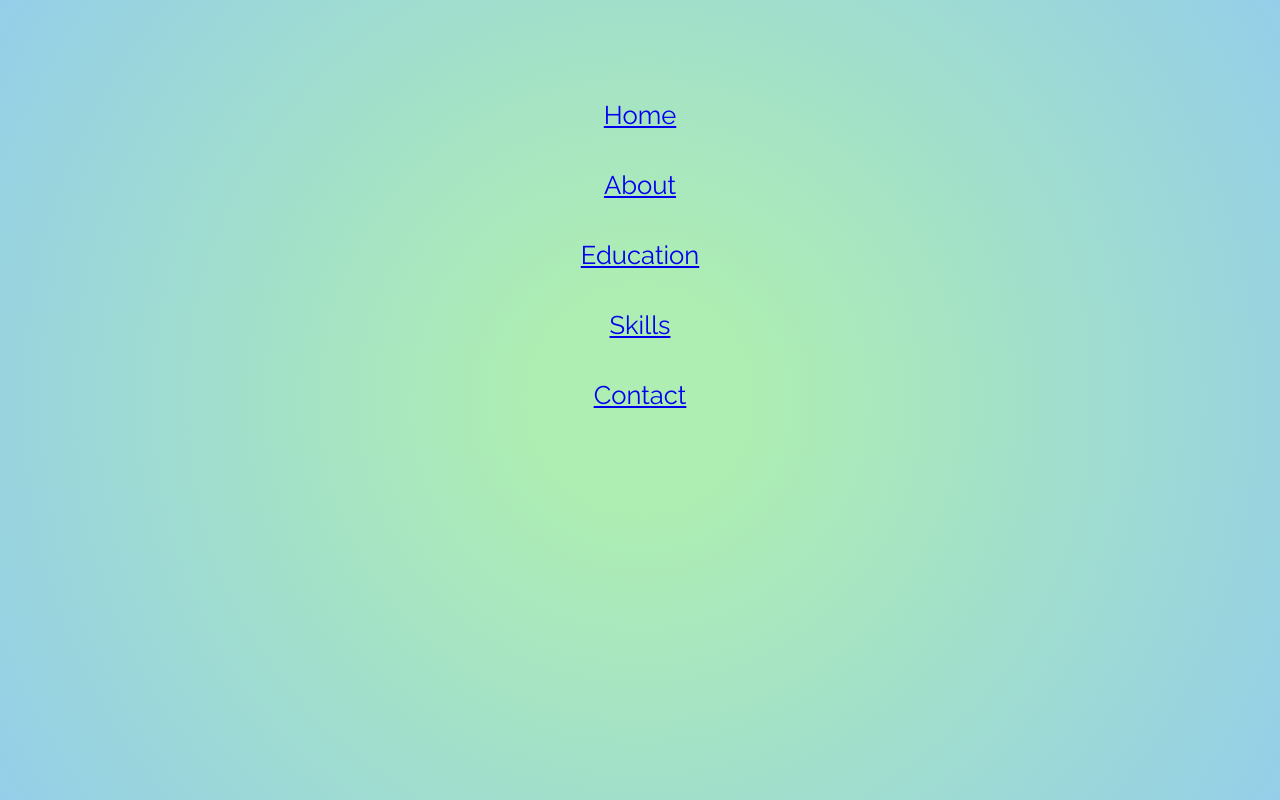
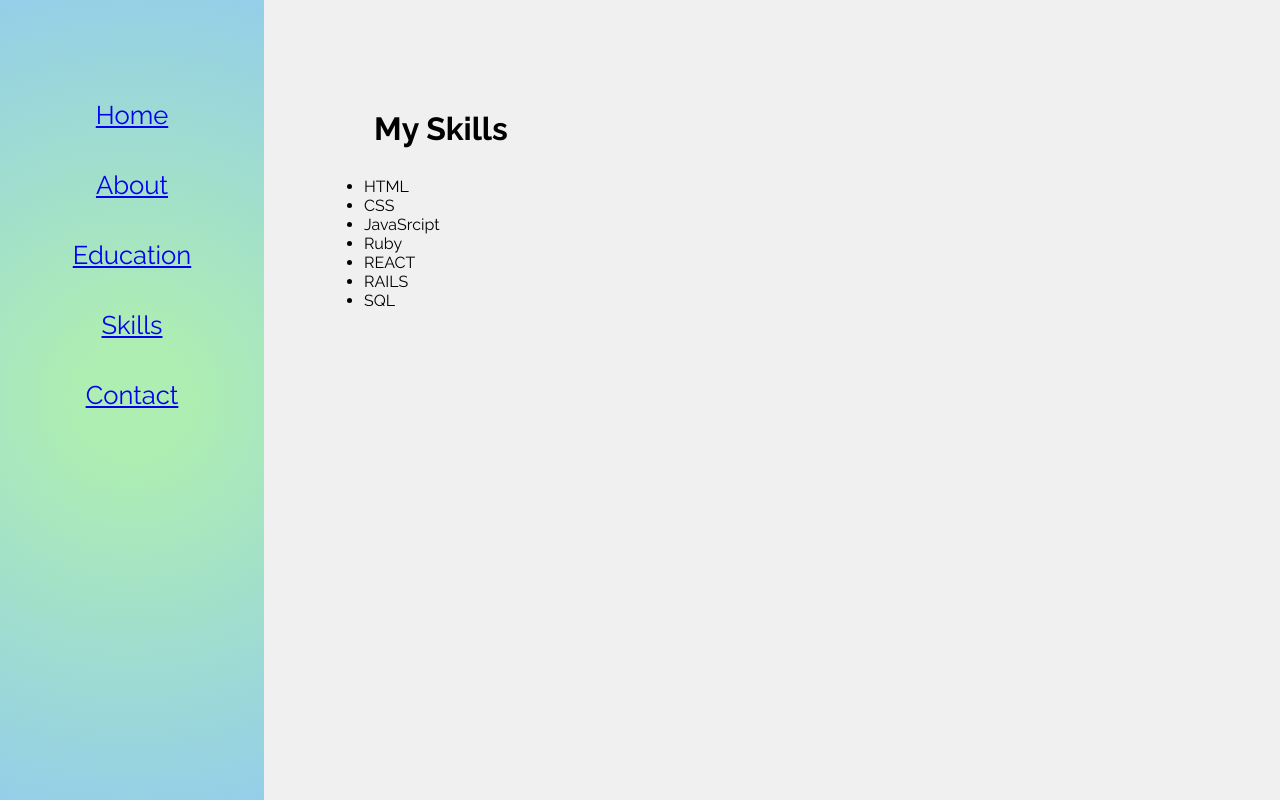
Before and after one commit to christopherkalfas/portfolio-site, a React (Create React App) app: page /skills in a window 1280 px wide. Built offline with nearby package versions, Linux system fonts and the light colour scheme; the HTML template or start-up script is replaced by a standard one.

Commit message:
started skills component

```diff
--- a/src/App.js
+++ b/src/App.js
@@ -6,6 +6,7 @@
 import Home from "./contents/Home"
 import About from "./contents/About"
 import Education from "./contents/Education"
+import Skills from "./contents/Skills"
 
 function App() {
   return (
@@ -21,6 +22,9 @@
         <Route exact path="/education">
           <Education />
         </Route>
+        <Route exact path="/skills">
+          <Skills />
+        </Route>
       </div>
     </Router>
   );
--- a/src/contents/Skills.js
+++ b/src/contents/Skills.js
@@ -0,0 +1,24 @@
+import React, { Component } from 'react'
+class Skills extends Component {
+    constructor(props) {
+        super(props);
+
+        this.state={
+            'myskills':['HTML','CSS','JavaSrcipt','Ruby','REACT','RAILS','SQL']
+        };
+    }
+
+    render() {
+        return (
+            <div className="condiv skills">
+                <h1 className="subtopic">My Skills</h1>
+                    <ul>
+                        {this.state.myskills.map((value)=>{
+                            return <li>{value}</li>
+                        })}
+                    </ul>
+            </div>
+        )
+    }
+}
+export default Skills
```
